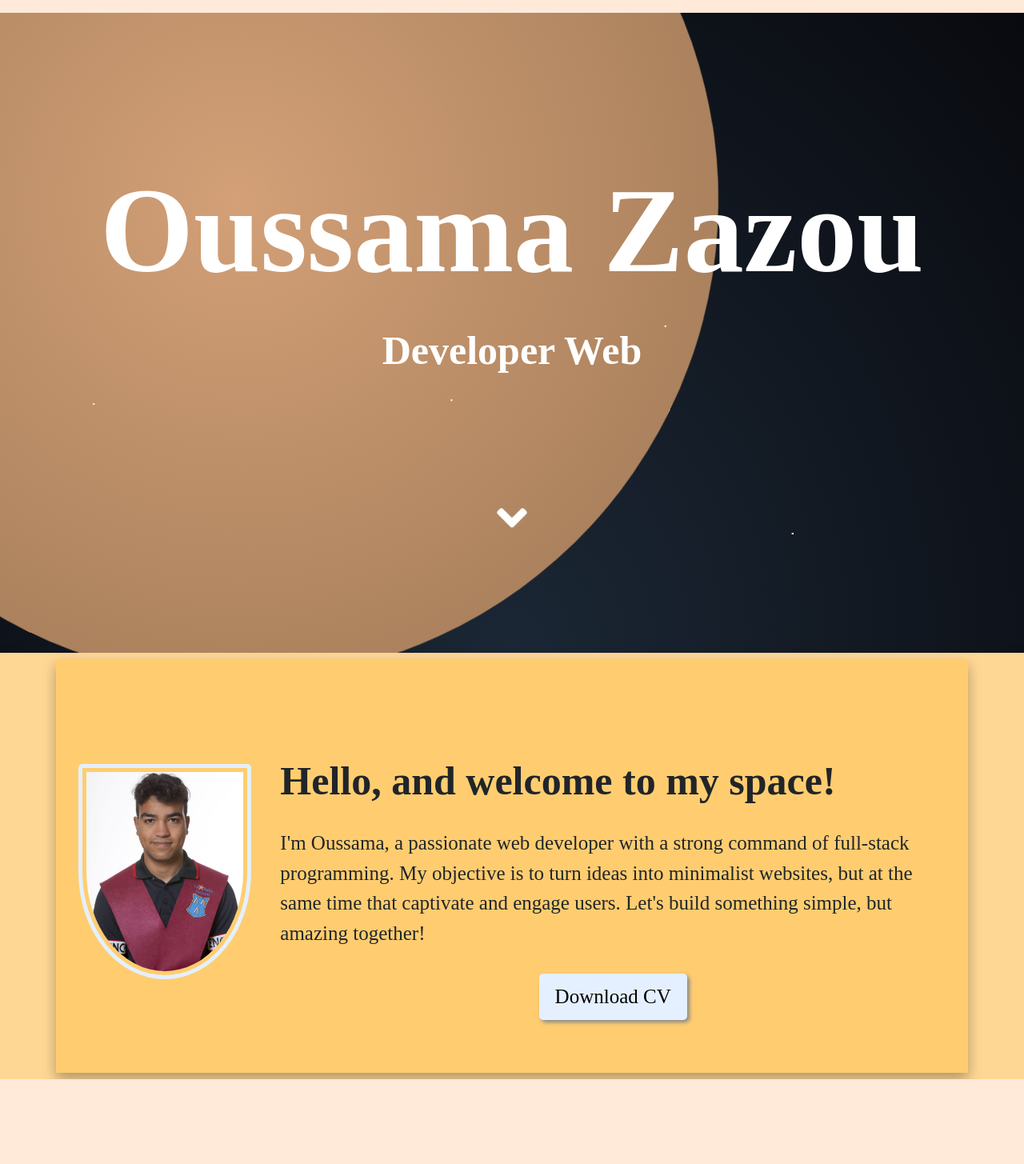
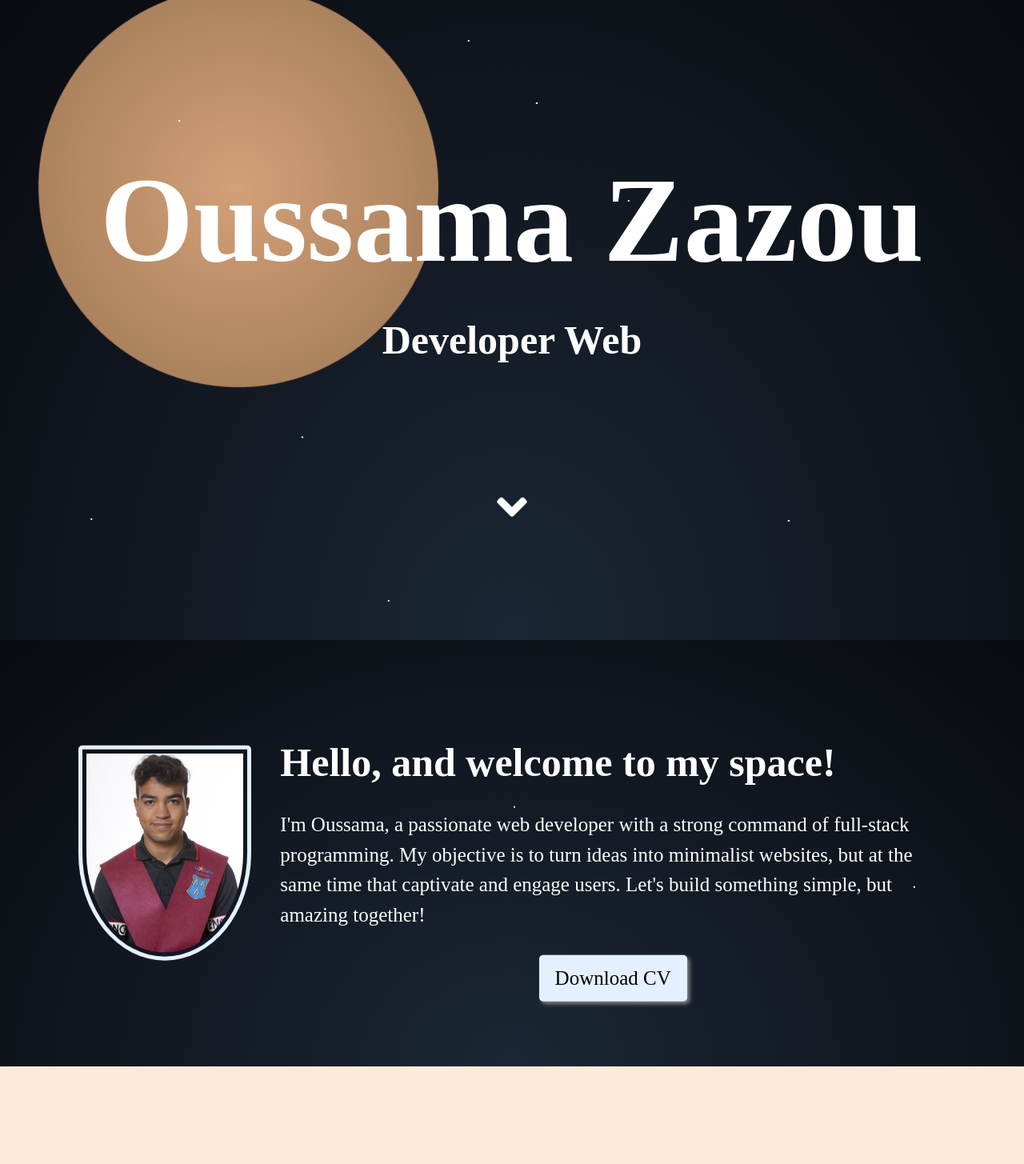
Before and after one commit to zaos22/zaos-portfolio, a React (Create React App) app: page / in a window 1280 px wide. Shown: the top 1455 px of the page at 80% size. Built offline with nearby package versions, Linux system fonts and the light colour scheme.

Commit message:
Me Drak version Done!

```diff
--- a/src/App.css
+++ b/src/App.css
@@ -22,6 +22,11 @@
 
 .space {
   position: relative;
+  overflow: hidden;
+}
+
+.space1 {
+  position: relative;
   height: 100vh; /* Ajusta la altura según tus necesidades */
   overflow: hidden;
 }
@@ -32,6 +37,17 @@
 }
 
 .space::before {
+  content: "";
+  position: absolute;
+  top: 0;
+  left: 0;
+  width: 100%;
+  height: 100%;
+  background: radial-gradient(ellipse at bottom, #1b2735 0%, #090a0f 100%);
+  z-index: 0;
+}
+
+.space1::before {
   content: "";
   position: absolute;
   top: 0;
@@ -54,8 +70,8 @@
 
 .planet {
   position: absolute;
-  width: 1200px; /* Ajusta el tamaño del planeta según tus necesidades */
-  height: 1200px;
+  width: 500px; /* Ajusta el tamaño del planeta según tus necesidades */
+  height: 500px;
   background-color: #9b7653; /* Color del planeta (similar a Marte) */
   border-radius: 50%;
   left: 20%; /* Ajusta la posición del planeta según tus necesidades */
--- a/src/App.js
+++ b/src/App.js
@@ -6,23 +6,38 @@ import EducationLight from './Education/Education_light';
 import ProjectsLight from './Projects/Projects_light';
 import FooterLight from './Footer/Footer_light';
 import HomeDark from './Home/Home_dark';
+import HeaderDark from './Header/Header_dark';
+import MeDark from './Me/Me_Dark';
 import './App.css';
 
 function App() {
     return (
         <>
             <div>
+                <div>
+                    <HeaderDark></HeaderDark>
+                </div>
+                {/* <div>
                     <HeaderLight></HeaderLight>
+                </div> */}
             </div>
+            <div>
                 <div>
                     <HomeDark></HomeDark>
                 </div>
                 {/* <div>
                     <HomeLight></HomeLight>
                 </div> */}
+            </div>
             <div>
+                <div>
+                    <MeDark></MeDark>
+                </div>
+                {/* <div>
                     <MeLight></MeLight>
+                </div> */}
             </div>
+
             <div>
                 <SkillsLight></SkillsLight>
             </div>
--- /dev/null
+++ b/src/Header/Header_dark.js
@@ -0,0 +1,15 @@
+import React from 'react';
+import Container from 'react-bootstrap/Container';
+
+
+function HeaderDark() {
+
+    return (
+        <div className="space">
+            <Container className="space-container">
+            </Container>
+        </div>
+    );
+}
+
+export default HeaderDark;
--- a/src/Home/Home_dark.js
+++ b/src/Home/Home_dark.js
@@ -53,7 +53,7 @@ function HomeDark() {
     }, [nameIndex2, typingLastName]);
 
     return (
-        <div className="space">
+        <div className="space1">
             <Container className="space-container">
                 <div className="chaos" />
                 <div className="planet"><div className="chaos" /></div>
--- /dev/null
+++ b/src/Me/Me_Dark.js
@@ -0,0 +1,45 @@
+import React from 'react';
+import Navbar from 'react-bootstrap/Navbar';
+import Container from 'react-bootstrap/Container';
+import Card from 'react-bootstrap/Card';
+
+import logo from '../Oussama_Zazou_Abid.png';
+
+function MeDark() {
+
+    return (
+        <Navbar expand="lg" className="space">
+            <Container className='d-flex justify-content-center align-items-center space-container floatxt'>
+                <div className='d-flex justify-content-center align-items-center'>
+                    <div className="chaos" />
+                    <Card style={{ width: '100%', backgroundColor: 'transparent', border: 'none', marginTop: '10px', marginBottom: '50px' }}>
+                        <div className='card-align'>
+                            <div className='d-flex align-items-center justify-content-center ps-3'>
+                                <div className='image'>
+                                    <Card.Img variant="top" className=' image-marco' alt='image-of-the-author' src={logo} />
+                                </div>
+                            </div>
+                            <Card.Body className='mt-5'>
+                                <div className='mytitle text-white'>
+                                    <Card.Title className='mt-5' style={{ fontSize: '50px', fontWeight: 'bold' }}>Hello, and welcome to my space!</Card.Title>
+                                </div>
+                                <Card.Text className='pt-3 text-white'>
+                                    <div className="text-justify" style={{ fontSize: '25px', margin: '0', marginTop: '5px' }}>
+                                        I'm Oussama, a passionate web developer with a strong command of full-stack programming.
+                                        My objective is to turn ideas into minimalist websites, but at the same time that captivate and engage users.
+                                        Let's build something simple, but amazing together!
+                                    </div>
+                                </Card.Text>
+                                <div className='d-flex justify-content-center pt-3'>
+                                    <button className='btn_color'>Download CV</button>
+                                </div>
+                            </Card.Body>
+                        </div>
+                    </Card>
+                </div>
+            </Container>
+        </Navbar>
+    );
+}
+
+export default MeDark;
```
Lines whose indentation alone changed are shown as unchanged.
